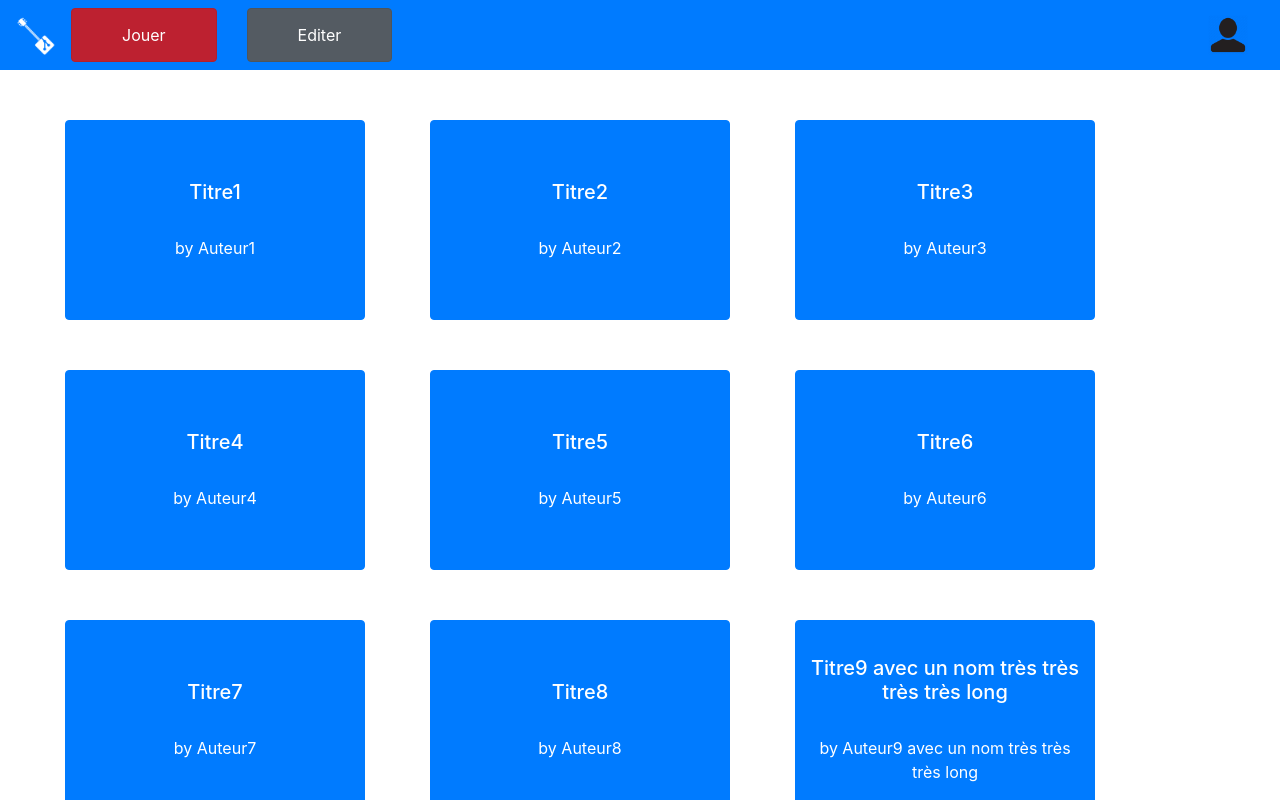
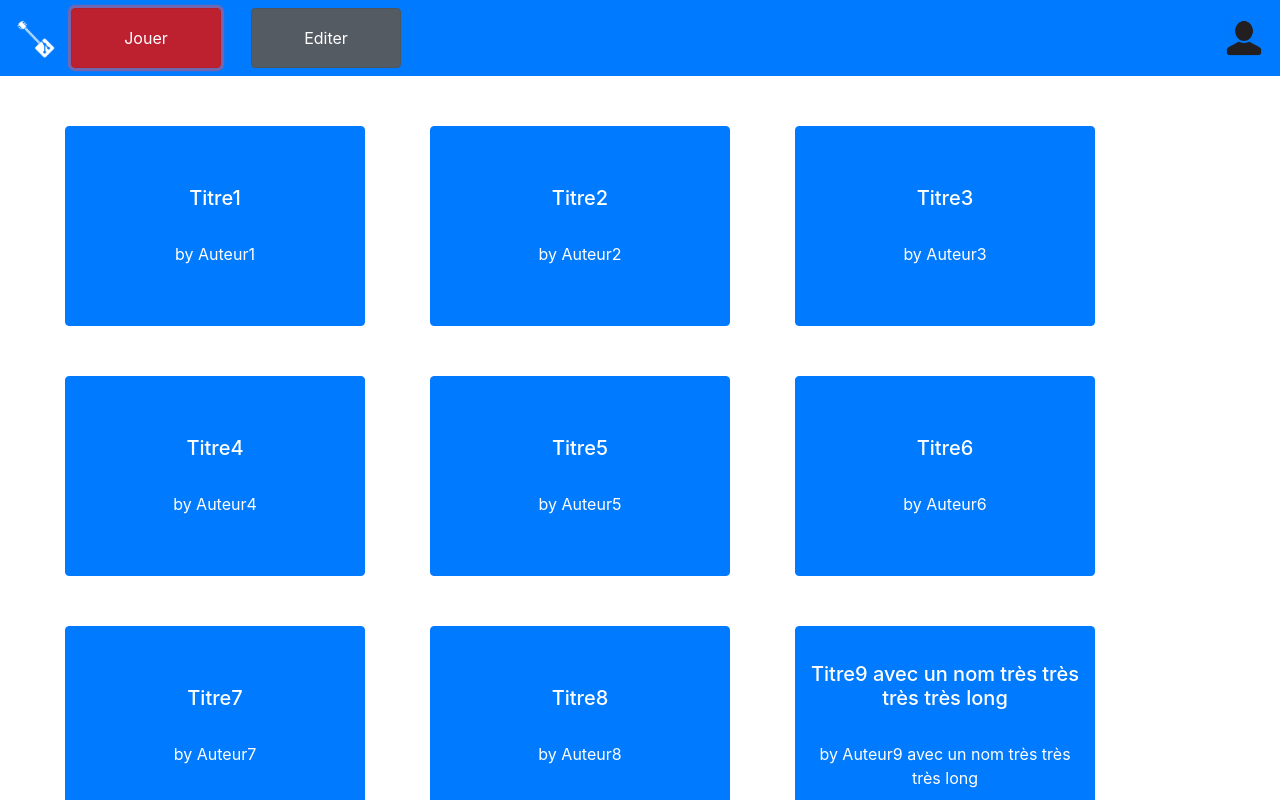
Before and after one commit to AgroLucas/githeroFrontend, a website built with webpack: page src/index.html in a window 1280 px wide. Both pictures are taken after a click on the button "Jouer". Shown: the top 800 px of the page. Built offline with nearby package versions, Linux system fonts and the light colour scheme.

Commit message:
repare - Navbar button + button on /list

```diff
--- a/src/Components/MusicListPage.js
+++ b/src/Components/MusicListPage.js
@@ -1,4 +1,4 @@
-//import {searchForPlayBtns} from "./Router.js";
+import {searchForPlayBtns} from "./Router.js";
 
 "use strict";
 
@@ -46,7 +46,7 @@ for(const ELEMENT of TABMUSIC){
 
     modalHtml += `
 <div class="modal fade" id="myModal` + ELEMENT.id + `">
-    <div class="modal-dialog modal-xl">
+    <div class="modal-dialog modal-xl" >
         <div class="modal-content">
         <!-- Modal Header -->
             <div class="modal-header">
@@ -101,8 +101,8 @@ for(const ELEMENT of TABMUSIC){
                 </div>
             </div>
         <!-- Modal Footer -->
-            <div class="modal-footer modal-dialog modal-dialog-centered">
-                <a type="button" class="btn btn-danger music_info_play_button playBtn"><h5>Jouer</h5></a>
+            <div class="d-flex justify-content-center mb-3">
+                <button type="button" class="btn btn-danger music_info_play_button playBtn" href="#" data-uri="/game"><h5 href="#" data-uri="/game">Jouer</h5></button>
             </div>
         </div>
     </div>
@@ -113,7 +113,8 @@ let pageHtml = `<div id="button_page">${buttonHtml}</div><div id="modal_page">${
 
 const MusicListPage = () => {
     page.innerHTML = pageHtml;
-    //searchForPlayBtns();
+    searchForPlayBtns();
+
 }
 
 export default MusicListPage;
--- a/src/Components/NavBar.js
+++ b/src/Components/NavBar.js
@@ -3,13 +3,13 @@ import profile from "../img/image_profil.png";
 
 let navBarHtml = `
 <nav class="navbar navbar-expand-sm bg-primary navbar-dark" id="navbar">
-    <img id="logo" src="${logo}" alt="logo" style="width:40px;">
+    <img id="logo" src="${logo}" alt="logo" href="#" data-uri="/">
     <ul class="navbar-nav">
-        <li class="nav-item"><button type="button" class="btn btn-danger active"><a class="nav-link" href="#" data-uri="/list">Jouer</a></button>
-        <li class="nav-item active"><button type="button" class="btn btn-secondary active"><a class="nav-link" href="#">Editer</a></button>
+        <li class="nav-item"><button type="button" class="btn btn-danger active" href="#" data-uri="/list">Jouer</button></li>
+        <li class="nav-item"><button type="button" class="btn btn-secondary active" href="#" data-uri="/">Editer</button></li>
     </ul>
     <ul class="navbar-nav ml-auto">
-        <li class="nav-item"><a class="navbar-brand" href="#"><img src="${profile}" alt="profil" style="width:40px;"></a></li>
+        <li class="nav-item"><img id="profile" src="${profile}" alt="profil" href="#" data-uri="/"/></li>
     </ul>
 </nav>`;
 
--- a/src/Components/Router.js
+++ b/src/Components/Router.js
@@ -31,13 +31,9 @@ const onLoadHandler = (e) => {
 //onNavigateHandler
 const onNavigateHandler = (e) => {
     let uri;
-    if(e.target.id === "logo"){
-        e.preventDefault();
-        uri = "/";
-    }else if(e.target.tagName === "A") {
-        e.preventDefault();
-        uri = e.target.dataset.uri;
-    }
+    e.preventDefault();
+    uri = e.target.dataset.uri;
+
     if(uri) {
         console.log("onNavigate : ", uri);
         window.history.pushState({}, uri, window.location.origin + uri);
@@ -75,13 +71,13 @@ const RedirectUrl = (uri, data) => {
     }
 };
 
-/*
+
 const searchForPlayBtns = () => {
     let playBtnArray = document.querySelectorAll(".playBtn");
     for (let index = 0; index < playBtnArray.length; index++) {
         let playBtn = playBtnArray[index];
         playBtn.addEventListener("click", onNavigateHandler);
     }
-}*/
+}
 
-export { Router, RedirectUrl, /*searchForPlayBtns*/ };
+export { Router, RedirectUrl, searchForPlayBtns };
--- a/src/index.js
+++ b/src/index.js
@@ -3,5 +3,4 @@ import NavBar from "./Components/NavBar.js";
 import stylesheet from "./stylesheet/style.css";
 
 NavBar();
-
 Router();
--- a/src/stylesheet/style.css
+++ b/src/stylesheet/style.css
@@ -30,6 +30,11 @@
     font-size: 40px;
 
 }
+
+.navbarButton {
+    margin-left: 30px;
+    margin-right: 30px;
+}
 thead th {
     background-color: #212529;
 }
@@ -38,7 +43,15 @@ tbody td {
 }
 
 
+#logo {
+    width: 40px;
+    cursor: pointer;
+}
 
+#profile {
+    width: 40px;
+    cursor: pointer;
+}
 
 .button_bottom {
     margin-left: 25px;
@@ -46,12 +59,9 @@ tbody td {
     margin-bottom: 25px;
 }
 
-li a {
-    margin-left: 30px;
-    margin-right: 30px;
-}
-
 li button {
     margin-left: 15px;
     margin-right: 15px;
+    width: 150px;
+    height: 60px;
 }
```
